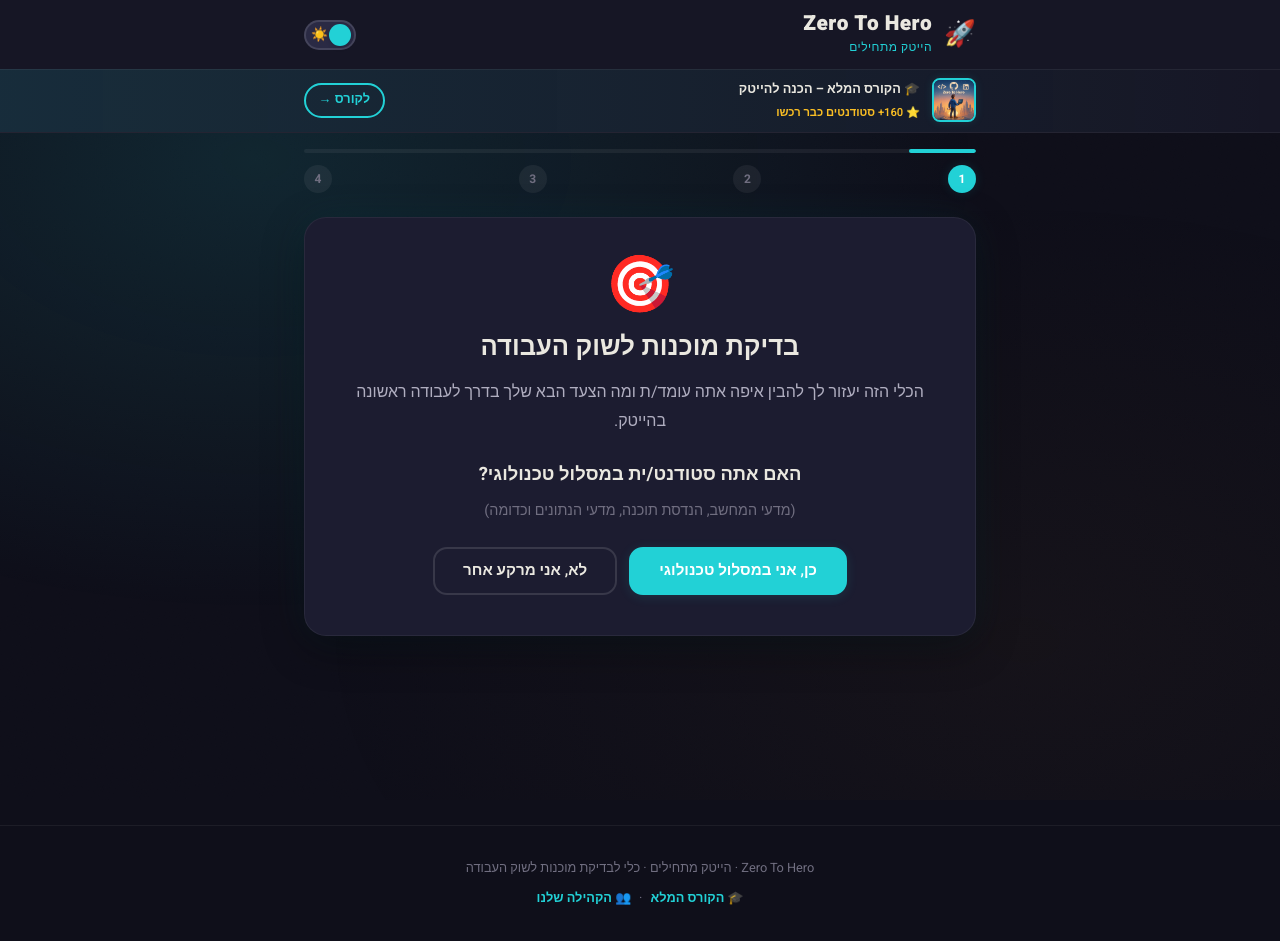
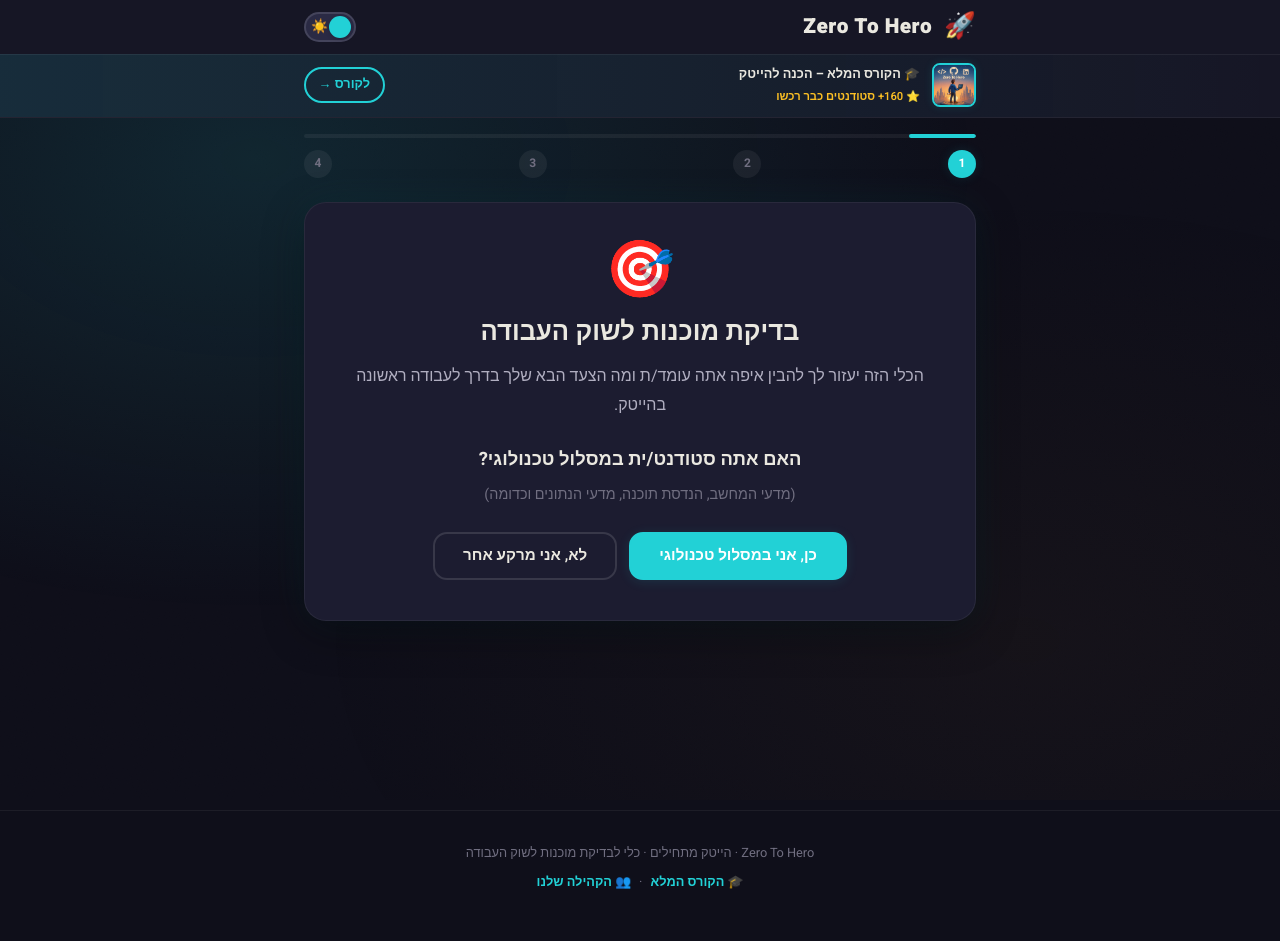
Before and after one commit to AlmogShKt/job-search-calc, a plain HTML site: page index.html in a window 1280 px wide. Drawn offline with Linux system fonts and the light colour scheme.

Commit message:
Remove subtitle from header and adjust emoji button formatting for feedback section

```diff
--- a/index.html
+++ b/index.html
@@ -59,7 +59,6 @@
           <span class="logo-icon">🚀</span>
           <div class="logo-text">
             <h1 class="app-title">Zero To Hero</h1>
-            <p class="app-subtitle">הייטק מתחילים</p>
           </div>
         </div>
         <button
@@ -488,27 +487,37 @@
                 class="feedback-emoji-btn"
                 data-rating="1"
                 aria-label="לא מועיל"
-              >😞</button>
+              >
+                😞
+              </button>
               <button
                 class="feedback-emoji-btn"
                 data-rating="2"
                 aria-label="לא מועיל במיוחד"
-              >😐</button>
+              >
+                😐
+              </button>
               <button
                 class="feedback-emoji-btn"
                 data-rating="3"
                 aria-label="סביר"
-              >🙂</button>
+              >
+                🙂
+              </button>
               <button
                 class="feedback-emoji-btn"
                 data-rating="4"
                 aria-label="מועיל"
-              >😊</button>
+              >
+                😊
+              </button>
               <button
                 class="feedback-emoji-btn"
                 data-rating="5"
                 aria-label="מאוד מועיל"
-              >🤩</button>
+              >
+                🤩
+              </button>
             </div>
             <p class="feedback-thanks hidden" id="feedbackThanks">
               תודה על המשוב! 🙏
```
